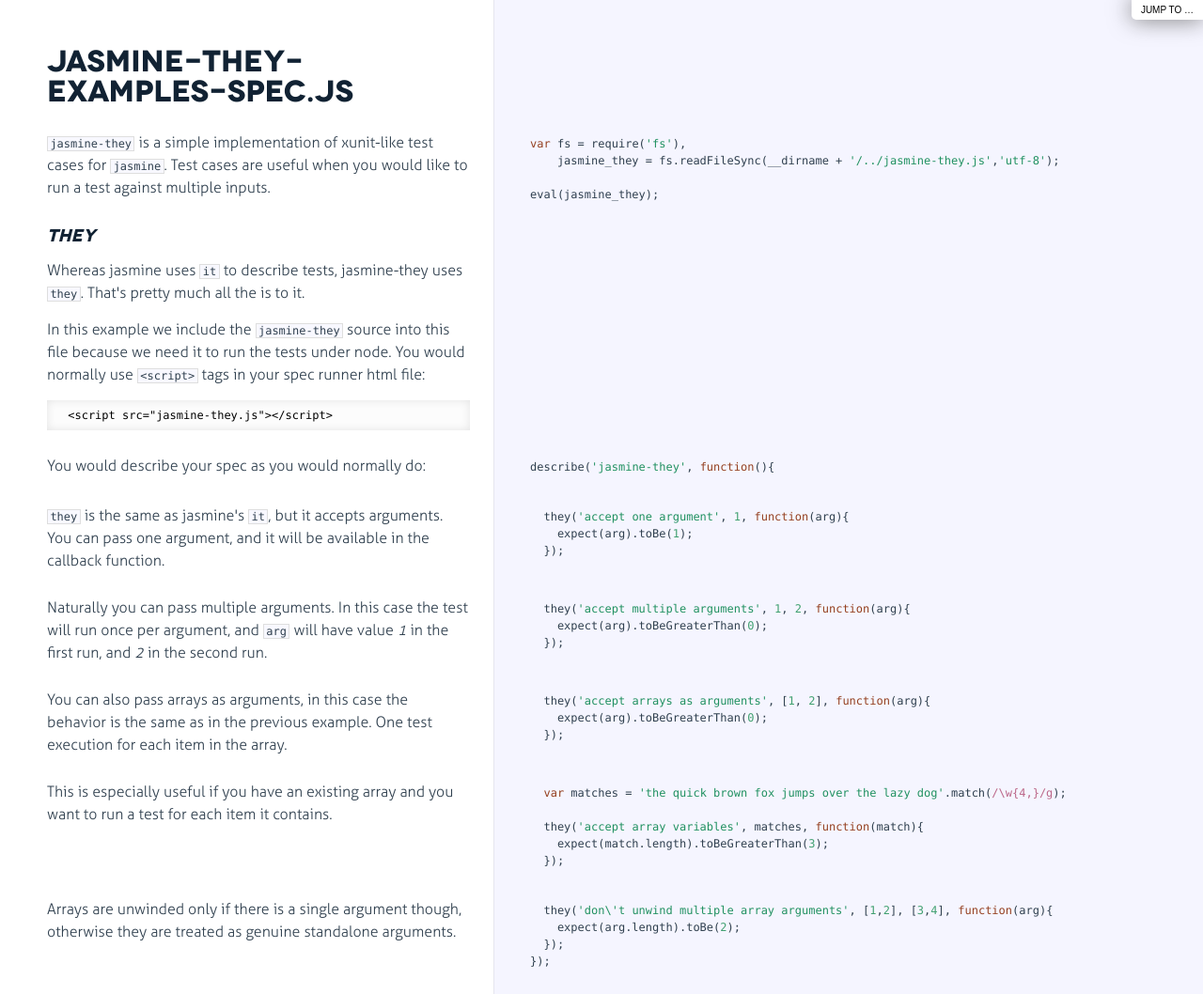
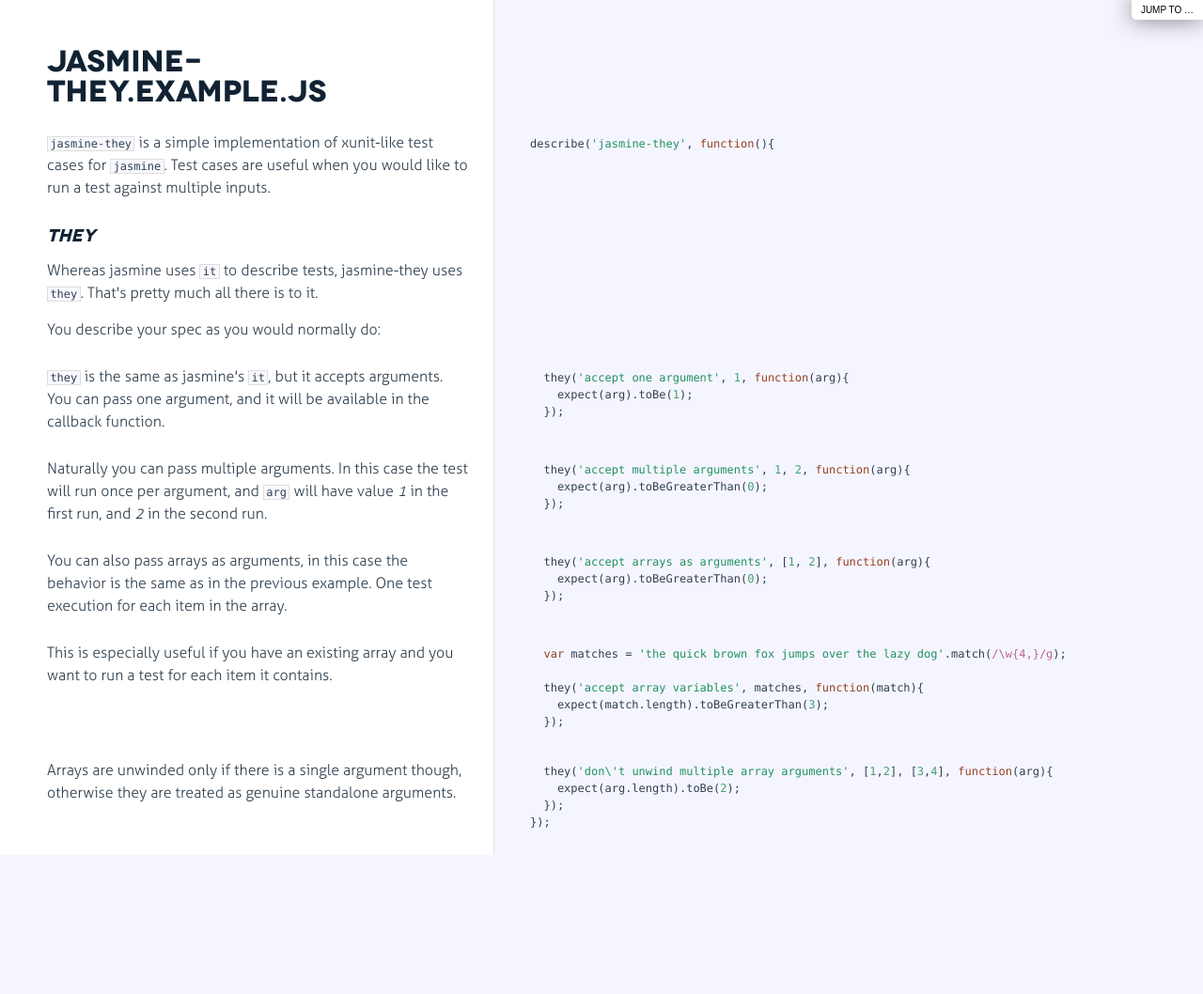
Before and after one commit to simoneb/jasmine-they, a plain HTML site: page index.html in a window 1280 px wide. Shown: the whole page at 94% size. After the commit the page ends 910 px from the top, so only its background shows below. Drawn offline with Linux system fonts and the light colour scheme.

Commit message:
Travis build 17 pushed to gh-pages

```diff
--- a/index.html
+++ b/index.html
@@ -2,7 +2,7 @@
 
 <html>
 <head>
-  <title>jasmine-they-examples-spec.js</title>
+  <title>jasmine-they.example.js</title>
   <meta http-equiv="content-type" content="text/html; charset=UTF-8">
   <meta name="viewport" content="width=device-width, target-densitydpi=160dpi, initial-scale=1.0; maximum-scale=1.0; user-scalable=0;">
   <link rel="stylesheet" media="all" href="docco.css" />
@@ -19,8 +19,8 @@
           <div id="jump_page">
 
 
-              <a class="source" href="jasmine-they-examples-spec.html">
-                jasmine-they-examples-spec.js
+              <a class="source" href="jasmine-they.example.html">
+                jasmine-they.example.js
               </a>
 
 
@@ -36,7 +36,7 @@
 
           <li id="title">
               <div class="annotation">
-                  <h1>jasmine-they-examples-spec.js</h1>
+                  <h1>jasmine-they.example.js</h1>
               </div>
           </li>
 
@@ -52,17 +52,12 @@
 Test cases are useful when you would like to run a test against multiple inputs.</p>
 <h3><em>they</em></h3>
 <p>Whereas jasmine uses <code>it</code> to describe tests, jasmine-they uses <code>they</code>.
-That&#39;s pretty much all the is to it.</p>
-<p>In this example we include the <code>jasmine-they</code> source into this file because we need it to run the tests under node.
-You would normally use <code>&lt;script&gt;</code> tags in your spec runner html file:</p>
-<pre><code> &lt;script src=&quot;jasmine-they.js&quot;&gt;&lt;/script&gt;</code></pre>
+That&#39;s pretty much all there is to it.</p>
+<p>You describe your spec as you would normally do:</p>
 
             </div>
 
-            <div class="content"><div class='highlight'><pre><span class="keyword">var</span> fs = require(<span class="string">'fs'</span>),
-    jasmine_they = fs.readFileSync(__dirname + <span class="string">'/../jasmine-they.js'</span>,<span class="string">'utf-8'</span>);
-
-eval(jasmine_they);</pre></div></div>
+            <div class="content"><div class='highlight'><pre>describe(<span class="string">'jasmine-they'</span>, <span class="keyword">function</span>(){</pre></div></div>
 
         </li>
 
@@ -72,21 +67,6 @@
 
               <div class="pilwrap ">
                 <a class="pilcrow" href="#section-2">&#182;</a>
-              </div>
-              <p>You would describe your spec as you would normally do:</p>
-
-            </div>
-
-            <div class="content"><div class='highlight'><pre>describe(<span class="string">'jasmine-they'</span>, <span class="keyword">function</span>(){</pre></div></div>
-
-        </li>
-
-
-        <li id="section-3">
-            <div class="annotation">
-
-              <div class="pilwrap ">
-                <a class="pilcrow" href="#section-3">&#182;</a>
               </div>
               <p><code>they</code> is the same as jasmine&#39;s <code>it</code>,
 but it accepts arguments.
@@ -101,11 +81,11 @@
         </li>
 
 
-        <li id="section-4">
+        <li id="section-3">
             <div class="annotation">
 
               <div class="pilwrap ">
-                <a class="pilcrow" href="#section-4">&#182;</a>
+                <a class="pilcrow" href="#section-3">&#182;</a>
               </div>
               <p>Naturally you can pass multiple arguments.
 In this case the test will run once per argument, and <code>arg</code> will
@@ -120,11 +100,11 @@
         </li>
 
 
-        <li id="section-5">
+        <li id="section-4">
             <div class="annotation">
 
               <div class="pilwrap ">
-                <a class="pilcrow" href="#section-5">&#182;</a>
+                <a class="pilcrow" href="#section-4">&#182;</a>
               </div>
               <p>You can also pass arrays as arguments, in this case the behavior
 is the same as in the previous example.
@@ -139,11 +119,11 @@
         </li>
 
 
-        <li id="section-6">
+        <li id="section-5">
             <div class="annotation">
 
               <div class="pilwrap ">
-                <a class="pilcrow" href="#section-6">&#182;</a>
+                <a class="pilcrow" href="#section-5">&#182;</a>
               </div>
               <p>This is especially useful if you have an existing array and you
 want to run a test for each item it contains.</p>
@@ -159,11 +139,11 @@
         </li>
 
 
-        <li id="section-7">
+        <li id="section-6">
             <div class="annotation">
 
               <div class="pilwrap ">
-                <a class="pilcrow" href="#section-7">&#182;</a>
+                <a class="pilcrow" href="#section-6">&#182;</a>
               </div>
               <p>Arrays are unwinded only if there is a single argument though,
 otherwise they are treated as genuine standalone arguments.</p>
```
Also changed, not shown: jasmine-they.example.html (renamed from jasmine-they-examples-spec.html, +15 -35 lines), jasmine-they.html (+20 -33 lines).
